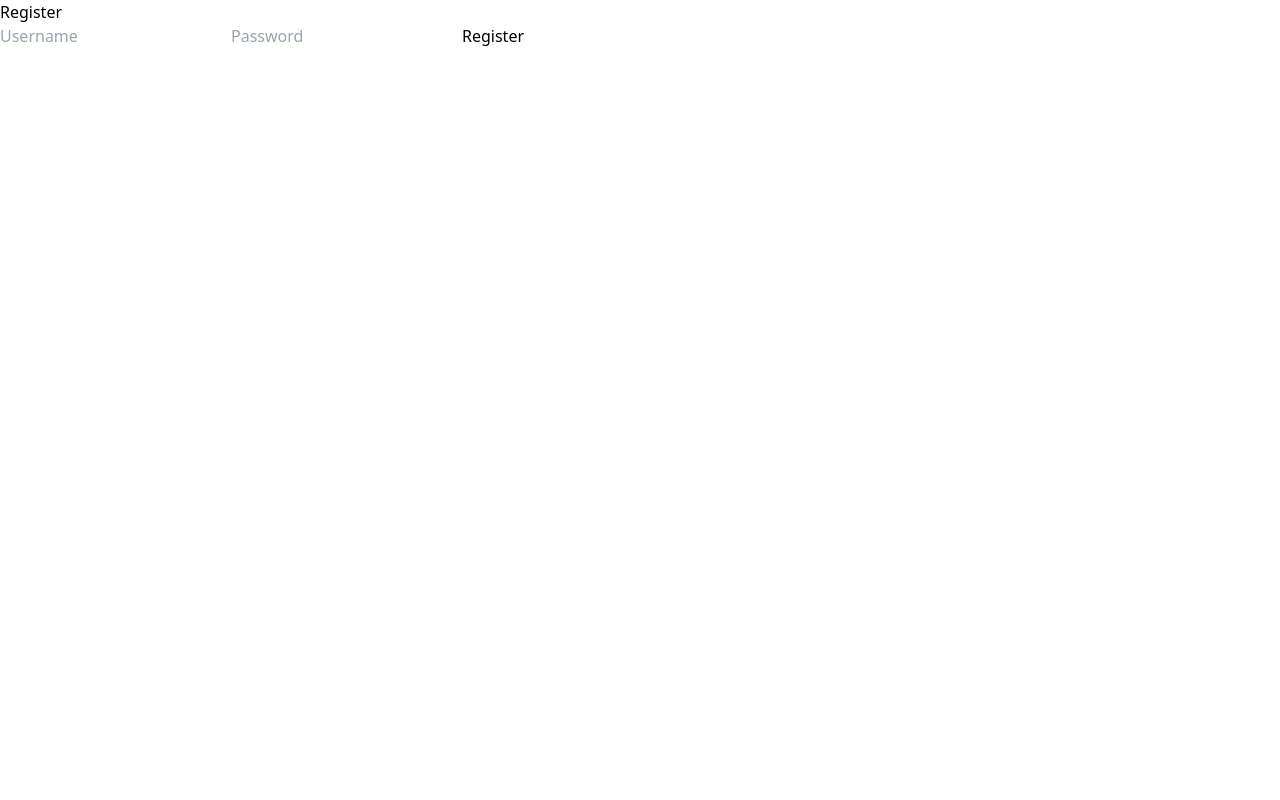
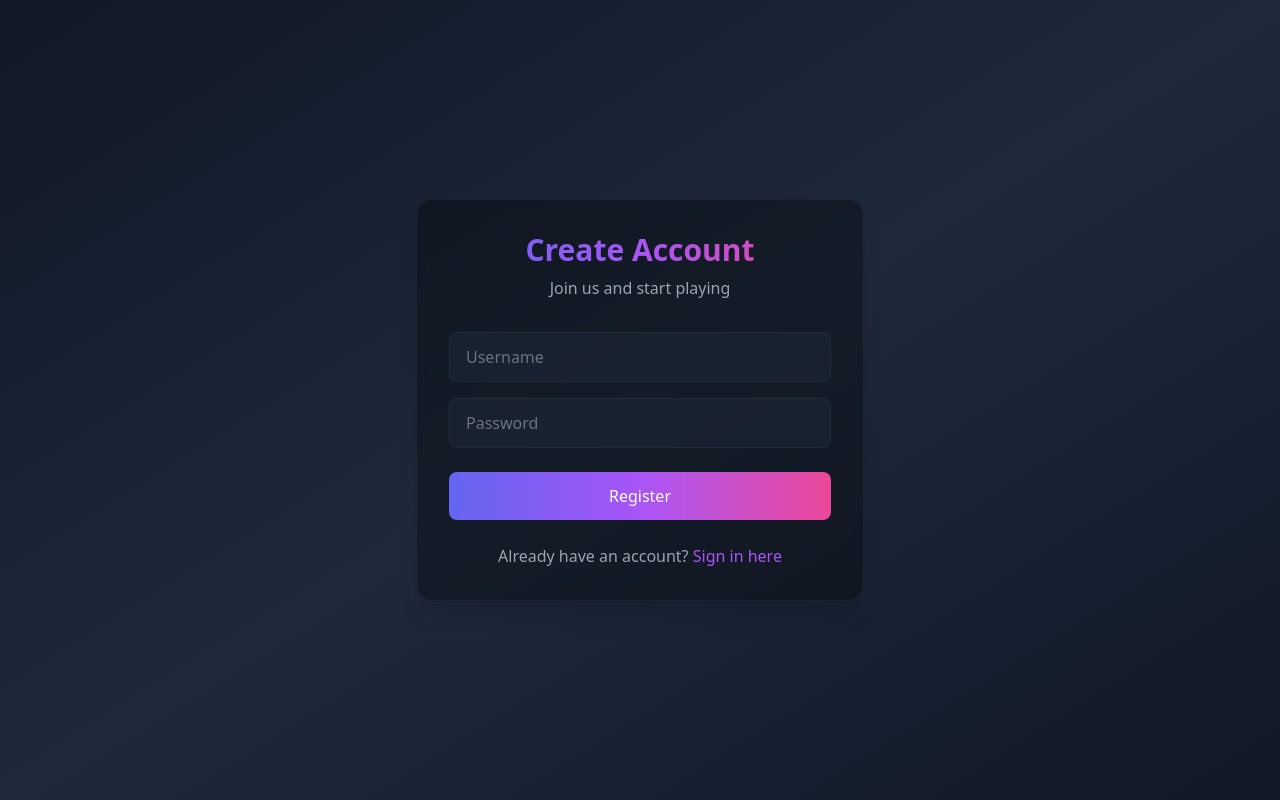
Before and after one commit to nishantb66/TicTacToe, a React (Create React App) app in the folder frontend/: page /register in a window 1280 px wide. Built offline with nearby package versions, Linux system fonts and the light colour scheme.

Commit message:
UI-register

```diff
--- a/frontend/src/components/Register.js
+++ b/frontend/src/components/Register.js
@@ -1,44 +1,110 @@
 import React, { useState } from "react";
 import axios from "axios";
-import { useNavigate } from "react-router-dom";
+import { useNavigate, Link } from "react-router-dom";
+import { Toaster, toast } from "react-hot-toast";
 
 const Register = () => {
   const [username, setUsername] = useState("");
   const [password, setPassword] = useState("");
+  const [isLoading, setIsLoading] = useState(false);
   const navigate = useNavigate();
 
   const handleSubmit = async (e) => {
     e.preventDefault();
+    setIsLoading(true);
     try {
       await axios.post(`${process.env.REACT_APP_API_URL}/auth/register`, {
         username,
         password,
       });
+
+      toast.success("Registration successful!", {
+        duration: 2000,
+        style: {
+          background: "#1f2937",
+          color: "#fff",
+          border: "1px solid rgba(107, 114, 128, 0.3)",
+        },
+      });
+
+      setTimeout(() => {
         navigate("/");
+      }, 2000);
     } catch (err) {
-      alert("Registration failed");
+      toast.error("Registration failed. Please try again.", {
+        style: {
+          background: "#1f2937",
+          color: "#fff",
+          border: "1px solid rgba(239, 68, 68, 0.3)",
+        },
+      });
+    } finally {
+      setIsLoading(false);
     }
   };
 
   return (
-    <form onSubmit={handleSubmit}>
-      <h2>Register</h2>
+    <div className="min-h-screen bg-gradient-to-br from-gray-900 via-slate-800 to-gray-900 flex items-center justify-center p-4">
+      <div className="w-full max-w-md">
+        <Toaster position="top-center" />
+
+        <div className="bg-black/30 backdrop-blur-sm p-8 rounded-2xl border border-gray-700/30 shadow-xl">
+          {/* Header */}
+          <div className="text-center mb-8">
+            <h2 className="text-3xl font-bold bg-gradient-to-r from-indigo-500 via-purple-500 to-pink-500 bg-clip-text text-transparent">
+              Create Account
+            </h2>
+            <p className="mt-2 text-gray-400">Join us and start playing</p>
+          </div>
+
+          {/* Register Form */}
+          <form onSubmit={handleSubmit} className="space-y-6">
+            <div className="space-y-4">
+              <div>
                 <input
                   type="text"
                   placeholder="Username"
                   value={username}
                   onChange={(e) => setUsername(e.target.value)}
                   required
+                  className="w-full px-4 py-3 bg-gray-800/50 border border-gray-700/30 rounded-lg focus:outline-none focus:ring-2 focus:ring-purple-500/40 transition-all duration-300 placeholder:text-gray-500 text-white"
                 />
+              </div>
+              <div>
                 <input
                   type="password"
                   placeholder="Password"
                   value={password}
                   onChange={(e) => setPassword(e.target.value)}
                   required
+                  className="w-full px-4 py-3 bg-gray-800/50 border border-gray-700/30 rounded-lg focus:outline-none focus:ring-2 focus:ring-purple-500/40 transition-all duration-300 placeholder:text-gray-500 text-white"
                 />
-      <button type="submit">Register</button>
+              </div>
+            </div>
+
+            {/* Submit Button */}
+            <button
+              type="submit"
+              disabled={isLoading}
+              className="w-full py-3 bg-gradient-to-r from-indigo-500 via-purple-500 to-pink-500 text-white rounded-lg font-medium hover:opacity-90 transition-all duration-300 hover:scale-[1.02] disabled:opacity-50 disabled:cursor-not-allowed"
+            >
+              {isLoading ? "Creating Account..." : "Register"}
+            </button>
           </form>
+
+          {/* Login Link */}
+          <p className="mt-6 text-center text-gray-400">
+            Already have an account?{" "}
+            <Link
+              to="/"
+              className="font-medium text-purple-500 hover:text-purple-400 transition-colors duration-300"
+            >
+              Sign in here
+            </Link>
+          </p>
+        </div>
+      </div>
+    </div>
   );
 };
 
```
Lines whose indentation alone changed are shown as unchanged.
